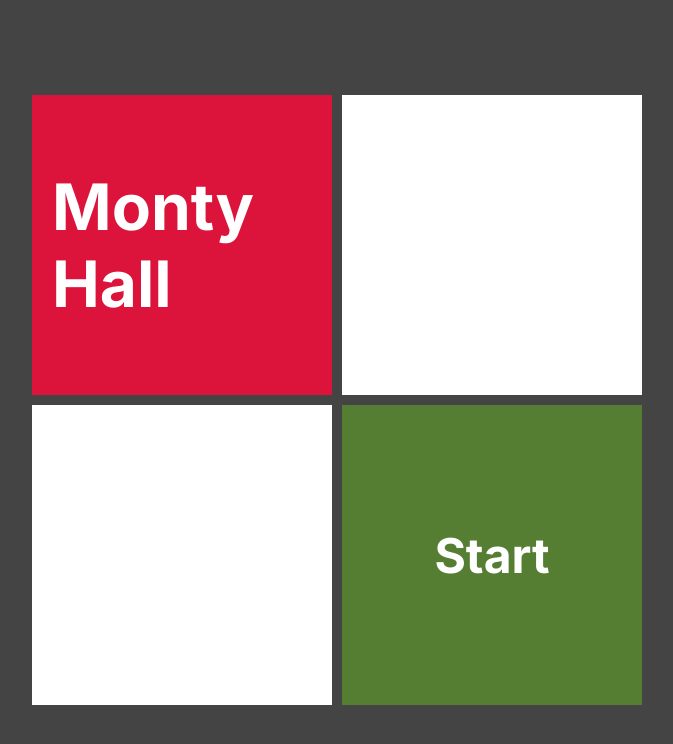
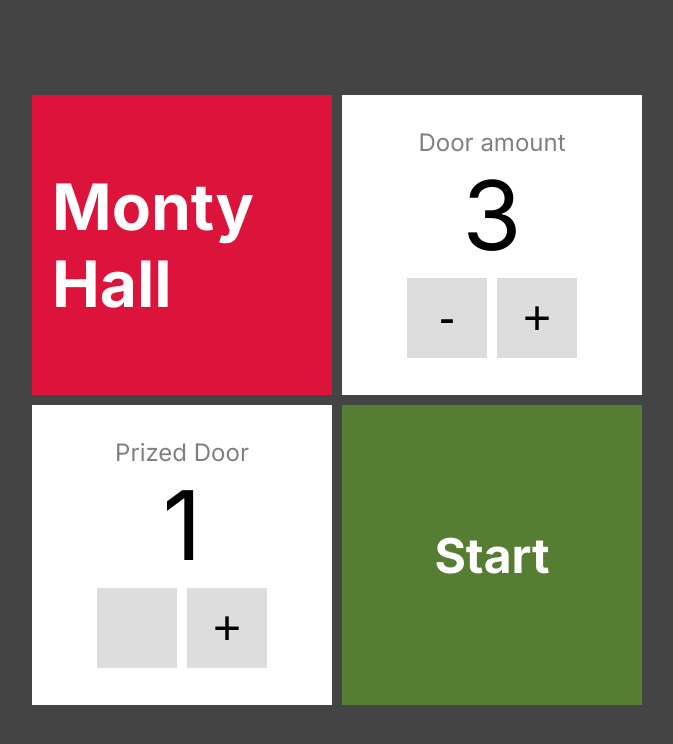
Before and after one commit to CelloCodes/monty_hall_game, a Next.js app: page / in a window 1280 px wide. Shown: the top 744 px of the page, without its empty margins (303-976 px from the left). Built offline with nearby package versions, Linux system fonts and the light colour scheme.

Commit message:
Complete version. Add button ux features

```diff
--- a/src/app/page.tsx
+++ b/src/app/page.tsx
@@ -1,7 +1,14 @@
+"use client"
 import Card from '../components/Card'
 import styles from '../styles/Form.module.css'
+import Link from 'next/link'
+import NumberInput from "../components/NumberInput";
+import { useState } from "react";
 
 export default function Home() {
+    const [door_amount, set_door_amount] = useState(3)
+    const [prized_door, set_prized_door] = useState(1)
+
     return (
         <div className={styles.form}>
             <div>
@@ -9,13 +16,19 @@ export default function Home() {
                     <h1>Monty Hall</h1>
                 </Card>
                 <Card>
+                    <NumberInput text={"Door amount"} value={door_amount}
+                                 onChange={new_door_amount => set_door_amount(new_door_amount)} />
                 </Card>
             </div>
             <div>
                 <Card>
+                    <NumberInput text={"Prized Door"} value={prized_door}
+                                 onChange={new_prized_door => set_prized_door(new_prized_door)} />
                 </Card>
                 <Card bgcolor={"#567e32"}>
-                    <h2>Start</h2>
+                    <Link href={`/game/${door_amount}/${prized_door}`}>
+                        <h2 className={styles.link}>Start</h2>
+                    </Link>
                 </Card>
             </div>
         </div>
--- /dev/null
+++ b/src/components/NumberInput.tsx
@@ -0,0 +1,25 @@
+import styles from '../styles/NumberInput.module.css'
+
+interface NumberInputProps {
+    text: string
+    value: number
+    onChange: (new_value: number) => void
+}
+
+export default function NumberInput(props: NumberInputProps) {
+    const upper_limit = props.value >= 16 ? styles.limit : false
+    const lower_limit = props.value <= 1 ? styles.limit : false
+    const dec = () => props.onChange(props.value > 1 ? props.value - 1 : props.value)
+    const inc = () => props.onChange(props.value < 16 ? props.value + 1 : props.value)
+
+    return (
+        <div className={styles.number_input}>
+            <span className={styles.text}>{props.text}</span>
+            <span className={styles.value}>{props.value}</span>
+            <div className={styles.buttons}>
+                <button className={`${styles.button} ${lower_limit}`} onClick={dec}>-</button>
+                <button className={`${styles.button} ${upper_limit}`} onClick={inc}>+</button>
+            </div>
+        </div>
+    )
+}
--- a/src/styles/Card.module.css
+++ b/src/styles/Card.module.css
@@ -5,7 +5,7 @@
     width: 300px;
     height: 300px;
     color: white;
-    margin: 10px 5px;
+    margin: 5px;
     padding: 20px;
     font-size: 2rem;
 }
--- a/src/styles/Form.module.css
+++ b/src/styles/Form.module.css
@@ -1,8 +1,13 @@
 .form {
     display: flex;
+    flex-direction: column;
     justify-content: center;
     align-items: center;
     height: 100vh;
+}
+
+.form > div {
+    display: flex;
 }
 
 .link {
--- a/src/styles/Game.module.css
+++ b/src/styles/Game.module.css
@@ -25,4 +25,5 @@
     font-size: 2rem;
     border: none;
     padding: 10px 25px;
+    cursor: pointer;
 }
--- /dev/null
+++ b/src/styles/NumberInput.module.css
@@ -0,0 +1,39 @@
+.number_input {
+    display: flex;
+    flex-direction: column;
+    align-items: center;
+    justify-content: center;
+    color: black;
+}
+
+.text {
+    color: grey;
+    font-size: 1.5rem;
+}
+
+.value {
+    font-size: 6rem;
+}
+
+.buttons {
+    display: flex;
+}
+
+.button {
+    display: flex;
+    justify-content: center;
+    align-items: center;
+    font-size: 3rem;
+    height: 80px;
+    width: 80px;
+    margin: 5px;
+    border: none;
+    background-color: #ddd;
+    color: black;
+    cursor: pointer;
+}
+
+.limit {
+    color: #ddd;
+    cursor: initial;
+}
```
Also changed, not shown: src/styles/Door.module.css (+9 -0 lines).
